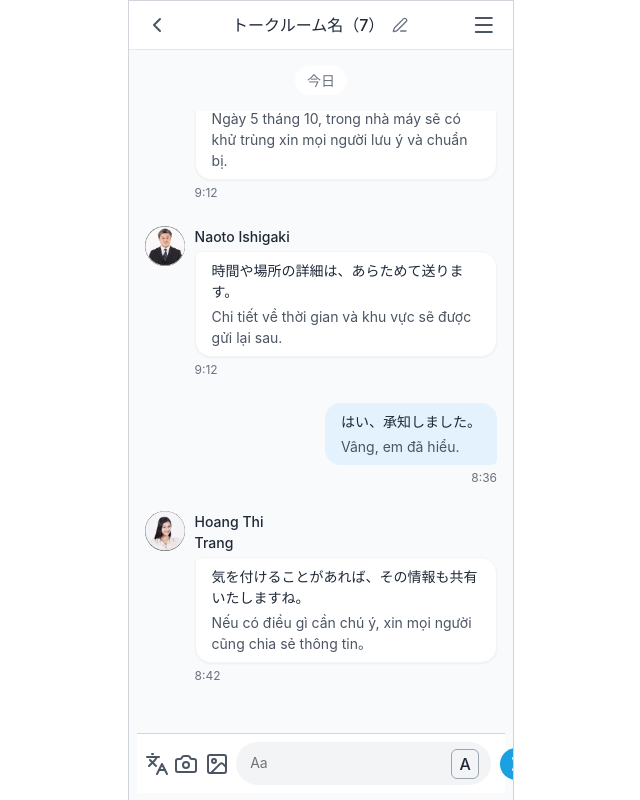
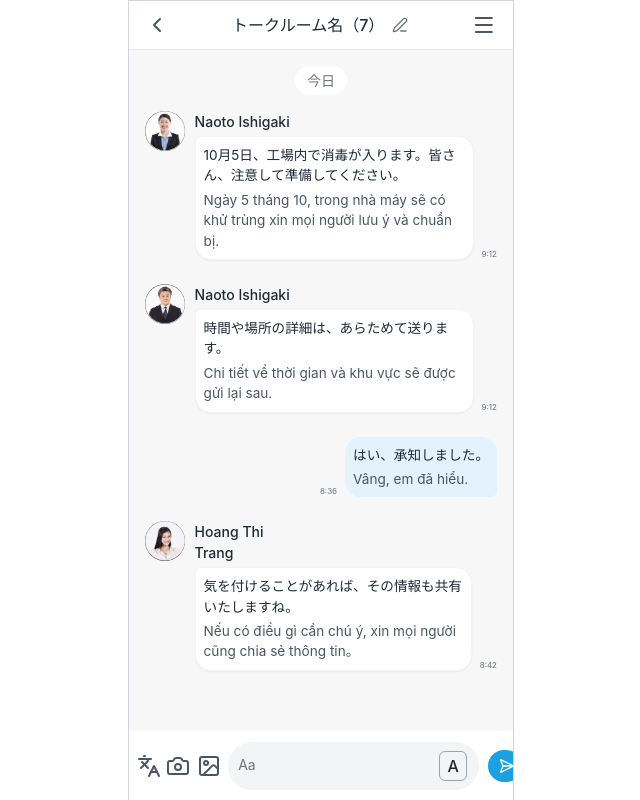
Before and after one commit to raianibnfaiz/Socio-Universe, a React (Vite) app: page / in a window 1280 px wide. Shown: the whole page, without its empty margins (319-959 px from the left). Built offline with nearby package versions, Linux system fonts and the light colour scheme.

Commit message:
refactor: remove unused components and styles, enhance chat screen layout

```diff
--- a/src/main.tsx
+++ b/src/main.tsx
@@ -1,7 +1,6 @@
 import { StrictMode } from "react";
 import { createRoot } from "react-dom/client";
 import "./index.css";
-import App from "./App.tsx";
 import { BrowserRouter as Router } from "react-router-dom";
 import { Route, Routes } from "react-router-dom";
 import ChatScreen from "./pages/ChatScreen/ChatScreen.tsx";
--- a/src/pages/ChatScreen/ChatScreen.module.css
+++ b/src/pages/ChatScreen/ChatScreen.module.css
@@ -1,5 +1,14 @@
 /* ChatScreen.module.css */
+.mainContent {
+  display: flex;
+  flex-direction: column;
+  flex: 1;
+  min-height: 0;
+}
 
+.inputSection {
+  flex-shrink: 0;
+}
 .container {
   display: flex;
   flex-direction: column;
@@ -61,6 +70,7 @@
   display: flex;
   justify-content: center;
   padding: 1rem 0;
+  background-color: #f7f7f7;
 }
 
 .dateText {
@@ -78,6 +88,7 @@
   position: relative;
   scrollbar-width: none; /* Firefox */
   -ms-overflow-style: none; /* IE and Edge */
+  background-color: #f7f7f7;
 }
 
 .chatContainer::-webkit-scrollbar {
@@ -136,7 +147,7 @@
 
 .messageBubble {
   cursor: pointer;
-  padding: 0.5rem 1rem;
+  padding: 0.5rem 0.5rem;
 }
 
 .otherBubble {
@@ -155,13 +166,13 @@
 }
 
 .japaneseText {
-  font-size: 0.875rem;
+  font-size: 0.85rem;
   color: #1f2937;
   margin-bottom: 0.25rem;
 }
 
 .vietnameseText {
-  font-size: 0.875rem;
+  font-size: 0.85rem;
   color: #4b5563;
 }
 
@@ -173,13 +184,38 @@
 }
 
 .timeText {
-  font-size: 0.75rem;
+  font-size: 8px;
   color: #6b7280;
   margin-top: 0.25rem;
+  white-space: nowrap;
+  align-self: flex-end;
+}
+
+.timeTextLeft {
+  align-self: flex-end;
   text-align: left;
 }
 
 .timeTextRight {
+  align-self: flex-end;
+  text-align: right;
+}
+
+.messageRow {
+  display: flex;
+  align-items: flex-end;
+  gap: 0.5rem;
+  flex-direction: row;
+}
+
+/* For user messages, reverse the order */
+.messageWrapperUser .messageRow {
+  flex-direction: row-reverse;
+}
+
+/* Ensure proper alignment for user messages */
+.messageWrapperUser .timeTextRight {
+  order: 1;
   text-align: right;
 }
 
@@ -233,7 +269,7 @@
 
 .templateContainer {
   background-color: white;
-  border-top: 1px solid #e5e7eb;
+  border-top: none;
   padding: 0 1rem 1rem;
 }
 
@@ -252,20 +288,26 @@
   color: #6b7280;
 }
 
+/* Make template tabs scrollable with drag & swipe */
 .tabsWrapper {
   display: flex;
-  gap: 0.5rem;
+  gap: 8px;
   overflow-x: auto;
-  scrollbar-width: none; /* Firefox */
-  -ms-overflow-style: none; /* IE and Edge */
-  scroll-behavior: smooth !important;
+  padding: 8px 0;
+  scrollbar-width: none;
+  -ms-overflow-style: none;
+  scroll-behavior: smooth;
+  -webkit-overflow-scrolling: touch;
+  cursor: grab;
+  user-select: none;
 }
 
 .tabsWrapper::-webkit-scrollbar {
-  display: none; /* Chrome, Safari, Opera */
+  display: none;
 }
-.tabsWrapper {
-  -webkit-overflow-scrolling: touch !important;
+
+.tabsWrapper.grabbing {
+  cursor: grabbing;
 }
 
 .tabButton {
@@ -325,13 +367,6 @@
   color: #4b5563;
 }
 
-.extensionContainer {
-  position: relative;
-  background-color: white;
-  border-top: 1px solid #e5e7eb;
-  padding: 0.75rem 1rem 0.5rem;
-}
-
 .extensionText {
   font-size: 0.875rem;
   line-height: 1.4;
@@ -370,21 +405,22 @@
 }
 
 .inputContainer {
-  background-color: white;
-  border-top: 1px solid #d1d5db;
+  background-color: rgb(255, 255, 255);
+
   padding: 0.5rem 0.25rem;
-  margin: 0.5rem;
 }
 
 .inputContainerAttached {
-  border-top: none;
+  border-top: 3px solid #f9fafb;
+
   margin-top: 0;
-  padding-top: 0;
+  padding-top: 15;
 }
 
 .inputWrapper {
   display: flex;
   align-items: center;
+  background-color: #ffffff;
   gap: 0.25rem;
   width: 100%;
 }
@@ -429,7 +465,9 @@
   align-items: center;
   background-color: #f3f4f6;
   border-radius: 9999px;
-  padding: 0.4rem 0.75rem;
+  padding: 0.3rem 0.5rem;
+  margin-top: 0.2rem;
+  margin-bottom: 0.2rem;
 }
 
 .textarea {
@@ -445,7 +483,7 @@
 }
 
 .templateToggle {
-  margin-left: 0.25rem;
+  margin: 0.25rem;
   border-radius: 0.375rem;
   border: 1px solid #9ca3af;
   padding: 0.25rem 0.45rem;
@@ -482,3 +520,48 @@
   color: white;
   transform: rotate(45deg);
 }
+
+/* Add to your CSS module */
+.extensionContainer {
+  background-color: white;
+  border-radius: 0.5rem;
+  padding: 0.75rem 1rem;
+  margin: 0; /* Remove any margins */
+  display: flex;
+  align-items: center;
+  justify-content: center;
+  position: relative;
+}
+
+.extensionText {
+  text-align: center;
+  flex: 1;
+}
+
+.extensionVietnamese {
+  font-size: 0.875rem;
+  color: #1f2937;
+  margin-bottom: 0.25rem;
+}
+
+.extensionJapanese {
+  font-size: 0.875rem;
+  color: #4b5563;
+}
+
+.extensionCross {
+  position: absolute;
+  right: 0.75rem;
+  top: 50%;
+  transform: translateY(-50%);
+  background: none;
+  border: none;
+  font-size: 1.25rem;
+  cursor: pointer;
+  color: #6b7280;
+}
+
+.inputContainerAttached {
+  border-top-left-radius: 0;
+  border-top-right-radius: 0;
+}
--- a/src/pages/ChatScreen/ChatScreen.tsx
+++ b/src/pages/ChatScreen/ChatScreen.tsx
@@ -6,12 +6,7 @@ import {
   Camera,
   Image,
   Languages,
-  Send,
   Clock,
-  SendIcon,
-  SendHorizonalIcon,
-  SendHorizonal,
-  LucideSendHorizonal,
   LucideSend,
 } from "lucide-react";
 import user1 from "../../assets/images/user1.png";
@@ -85,6 +80,7 @@ const ChatDetailScreen: React.FC = () => {
     },
   ]);
   const [uploading, setUploading] = useState(false);
+
   const [selectedTemplateItem, setSelectedTemplateItem] = useState<{
     vietnamese: string;
     japanese: string;
@@ -111,9 +107,11 @@ const ChatDetailScreen: React.FC = () => {
     tempC: [],
     tempD: [],
     tempE: [],
+    tempF: [],
   };
+  // Enable mouse drag scroll for horizontal tab bar
 
-  const templateTabs = ["tempA", "tempB", "tempC", "tempD", "tempE"];
+  const templateTabs = ["tempA", "tempB", "tempC", "tempD", "tempE", "tempF"];
 
   useEffect(() => {
     if (chatContainerRef.current) {
@@ -128,7 +126,6 @@ const ChatDetailScreen: React.FC = () => {
   }) => {
     setSelectedTemplateItem(template);
     setMessage(`${template.vietnamese}\n${template.japanese}`);
-    setShowTemplates(false);
   };
 
   const handleTabSelect = (tab: string) => {
@@ -273,6 +270,7 @@ const ChatDetailScreen: React.FC = () => {
         <span className={styles.dateText}>今日</span>
       </div>
 
+      <div className={styles.mainContent}>
         <div
           ref={chatContainerRef}
           className={styles.chatContainer}
@@ -311,6 +309,7 @@ const ChatDetailScreen: React.FC = () => {
                     <div className={styles.senderName}>{msg.sender}</div>
                   )}
 
+                  <div className={styles.messageRow}>
                     <div
                       onClick={msg.isUser ? handleUserMessageClick : undefined}
                       className={`${styles.messageBubble} ${
@@ -341,10 +340,11 @@ const ChatDetailScreen: React.FC = () => {
 
                     <div
                       className={`${styles.timeText} ${
-                    msg.isUser ? styles.timeTextRight : ""
+                        msg.isUser ? styles.timeTextRight : styles.timeTextLeft
                       }`}
                     >
                       {msg.time}
+                    </div>
                   </div>
                 </div>
               </div>
@@ -367,7 +367,9 @@ const ChatDetailScreen: React.FC = () => {
               <div className={styles.popupItem}>
                 メッセージを見た人 <br /> Người xem
               </div>
-            <div className={`${styles.popupItem} ${styles.popupItemDisabled}`}>
+              <div
+                className={`${styles.popupItem} ${styles.popupItemDisabled}`}
+              >
                 送信を取り消す <br /> Thu hồi
               </div>
               <div className={styles.popupItem}>
@@ -378,6 +380,71 @@ const ChatDetailScreen: React.FC = () => {
               </div>
             </div>
           )}
+        </div>
+
+        <div className={styles.inputSection}>
+          {selectedTemplateItem && (
+            <div className={styles.extensionContainer}>
+              <div className={styles.extensionText}>
+                <div className={styles.extensionVietnamese}>
+                  {selectedTemplateItem.vietnamese}
+                </div>
+                {/* <div className={styles.extensionJapanese}>
+                  {selectedTemplateItem.japanese}
+                </div> */}
+              </div>
+              <button
+                className={styles.extensionCross}
+                onClick={closeExtension}
+              >
+                ×
+              </button>
+            </div>
+          )}
+
+          <div
+            className={`${styles.inputContainer} ${
+              selectedTemplateItem ? styles.inputContainerAttached : ""
+            }`}
+          >
+            <div className={styles.inputWrapper}>
+              <div className={styles.iconGroup}>
+                <Languages className={styles.inputIcon} />
+                <button
+                  onClick={handleCameraCapture}
+                  disabled={uploading}
+                  className={styles.iconButton}
+                >
+                  <Camera className={styles.inputIcon} />
+                </button>
+
+                <button
+                  onClick={handleImageUpload}
+                  className={styles.iconButton}
+                >
+                  <Image className={styles.inputIcon} />
+                </button>
+                <input className={styles.hiddenInput} />
+              </div>
+
+              <div className={styles.inputBox}>
+                <textarea
+                  className={styles.textarea}
+                  placeholder="Aa"
+                  rows={1}
+                />
+                <button
+                  onClick={() => setShowTemplates(!showTemplates)}
+                  className={styles.templateToggle}
+                >
+                  A
+                </button>
+              </div>
+
+              <button onClick={handleSendMessage} className={styles.sendButton}>
+                <LucideSend className={styles.sendIcon} />
+              </button>
+            </div>
           </div>
 
           {showTemplates && (
@@ -400,7 +467,9 @@ const ChatDetailScreen: React.FC = () => {
               </div>
 
               <div className={styles.templateGrid}>
-            {templates[selectedTemplate]?.slice(0, 8).map((template, index) => (
+                {templates[selectedTemplate]
+                  ?.slice(0, 8)
+                  .map((template, index) => (
                     <button
                       key={index}
                       onClick={() => handleTemplateSelect(template)}
@@ -417,78 +486,6 @@ const ChatDetailScreen: React.FC = () => {
               </div>
             </div>
           )}
-
-      {selectedTemplateItem && (
-        <div className={styles.extensionContainer}>
-          <div className={styles.extensionText}>
-            <div className={styles.extensionVietnamese}>
-              {selectedTemplateItem.vietnamese}
-            </div>
-            <div className={styles.extensionJapanese}>
-              {selectedTemplateItem.japanese}
-            </div>
-          </div>
-          <button className={styles.extensionCross} onClick={closeExtension}>
-            ×
-          </button>
-        </div>
-      )}
-
-      <div
-        className={`${styles.inputContainer} ${
-          selectedTemplateItem ? styles.inputContainerAttached : ""
-        }`}
-      >
-        <div className={styles.inputWrapper}>
-          <div className={styles.iconGroup}>
-            <Languages className={styles.inputIcon} />
-            <button
-              onClick={handleCameraCapture}
-              disabled={uploading}
-              className={styles.iconButton}
-            >
-              <Camera
-                className={
-                  uploading
-                    ? `${styles.inputIcon} ${styles.iconDisabled}`
-                    : styles.inputIcon
-                }
-              />
-            </button>
-            <input
-              ref={cameraInputRef}
-              type="file"
-              accept="image/*"
-              capture="environment"
-              onChange={handleFileChange}
-              className={styles.hiddenInput}
-              disabled={uploading}
-            />
-            <button onClick={handleImageUpload} className={styles.iconButton}>
-              <Image className={styles.inputIcon} />
-            </button>
-            <input
-              ref={fileInputRef}
-              type="file"
-              accept="image/*"
-              onChange={handleFileChange}
-              className={styles.hiddenInput}
-            />
-          </div>
-
-          <div className={styles.inputBox}>
-            <textarea className={styles.textarea} placeholder="Aa" rows={1} />
-            <button
-              onClick={() => setShowTemplates(!showTemplates)}
-              className={styles.templateToggle}
-            >
-              A
-            </button>
-          </div>
-
-          <button onClick={handleSendMessage} className={styles.sendButton}>
-            <LucideSend className={styles.sendIcon} />
-          </button>
         </div>
       </div>
     </div>
```
Also changed, not shown: src/pages/ChatDetail/ChatDetail.tsx (deleted, +0 -13 lines), src/shared/BottomNavigation/BottomNavigation.module.css (deleted, +0 -69 lines), src/shared/BottomNavigation/BottomNavigation.tsx (deleted, +0 -66 lines). Lines whose indentation alone changed are shown as unchanged.
